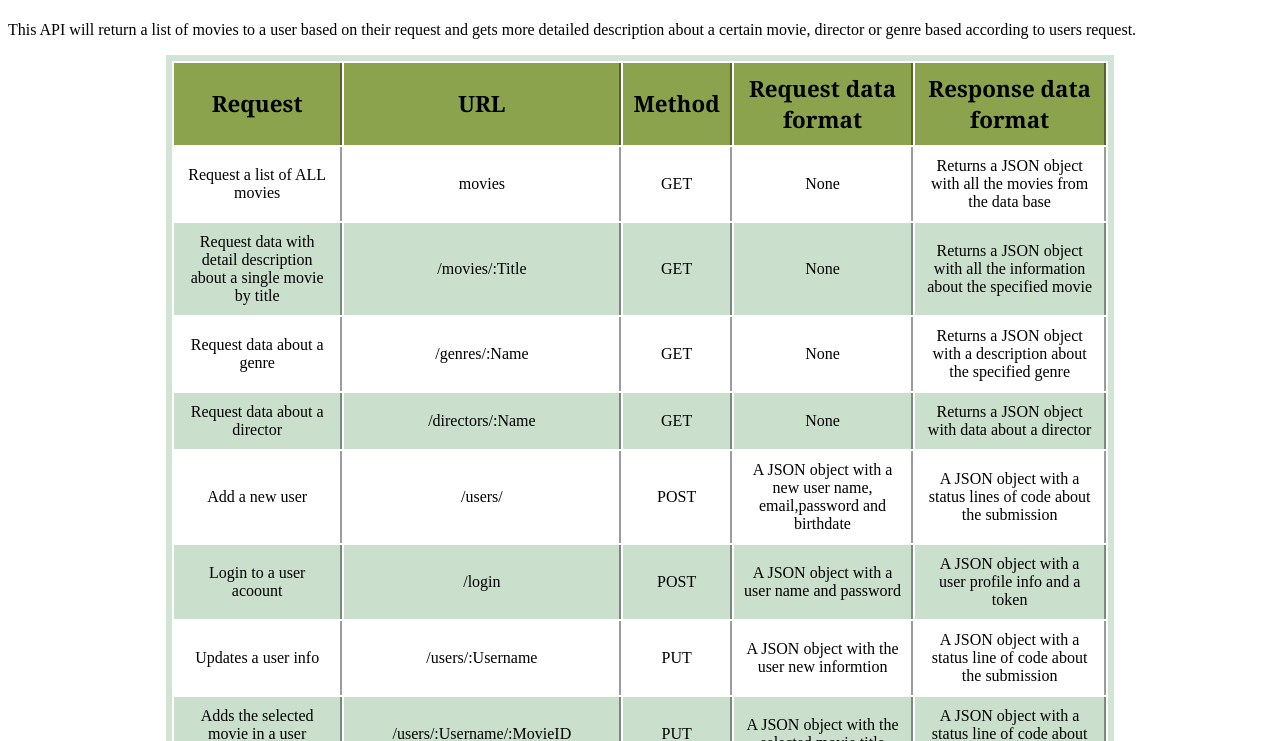
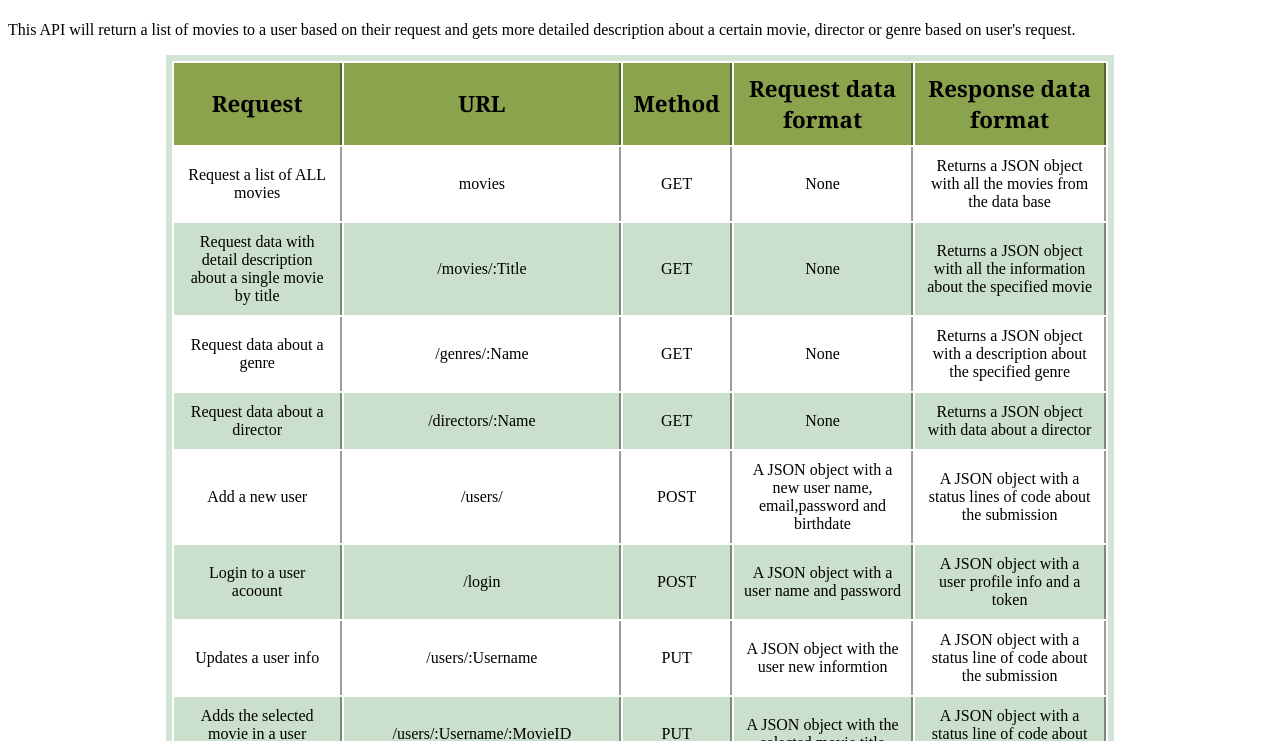
Before and after one commit to 21-Red-code/movie_api, a website: page public/documentation.html in a window 1280 px wide. Shown: the part 59-800 px from the top of the page. Drawn offline with Linux system fonts and the light colour scheme.

Commit message:
installing jsdoc

```diff
--- a/index.js
+++ b/index.js
@@ -10,7 +10,9 @@ app.use(bodyParser.urlencoded({ extended: true }));
 //(app) argument makes express to be available in auth.js as well
 let auth = require('./auth')(app);
 
-//Import Routes
+/**
+ * to import routes from routes folder
+ */
 const moviesRoute = require('./routes/movies');
 const usersRoute = require('./routes/users');
 const directorsRoute = require('./routes/directors');
--- a/package.json
+++ b/package.json
@@ -27,6 +27,7 @@
     "validator": "^13.7.0"
   },
   "devDependencies": {
+    "jsdoc": "^3.6.10",
     "nodemon": "^2.0.15"
   }
 }
--- a/public/documentation.html
+++ b/public/documentation.html
@@ -50,7 +50,7 @@
       <p>
         This API will return a list of movies to a user based on their request
         and gets more detailed description about a certain movie, director or
-        genre based according to users request.
+        genre based on user's request.
       </p>
     </div>
     <div class="table-container">
--- a/routes/users.js
+++ b/routes/users.js
@@ -16,7 +16,10 @@ const Users = Models.User;
 const {check, validationResult} = require('express-validator');
 
 
-//****************************New user registration
+/**
+ * Add a new user to the database
+ * @return A JSON object with a status lines of code about the submission
+ */
 router.post('/', [
     check('Username', 'Username is required').isLength({min: 3}),
     check('Username', 'Username contains non alphanumeric characters - not allowed.').isAlphanumeric(),
```
Also changed, not shown: 1 other file.
